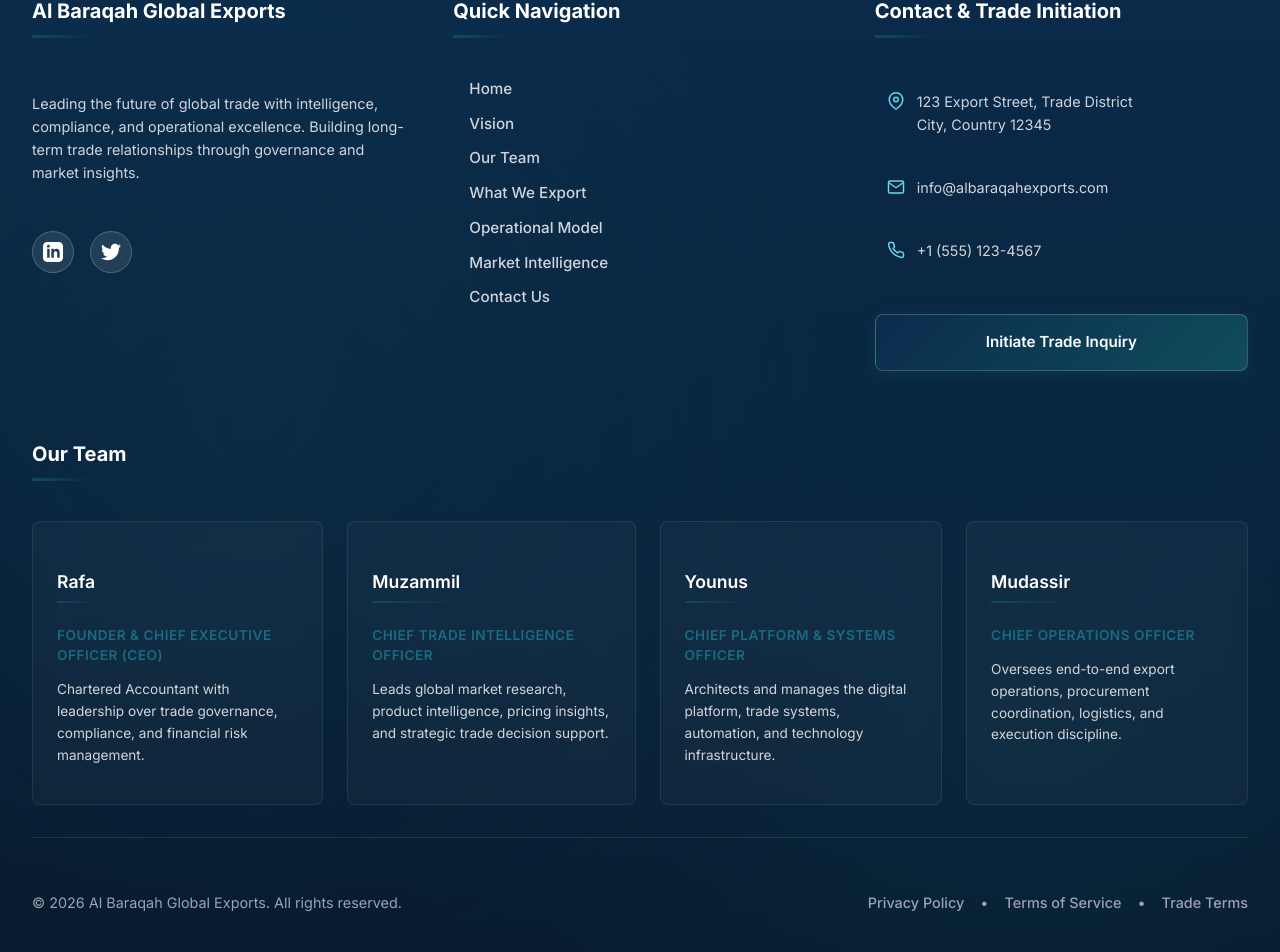
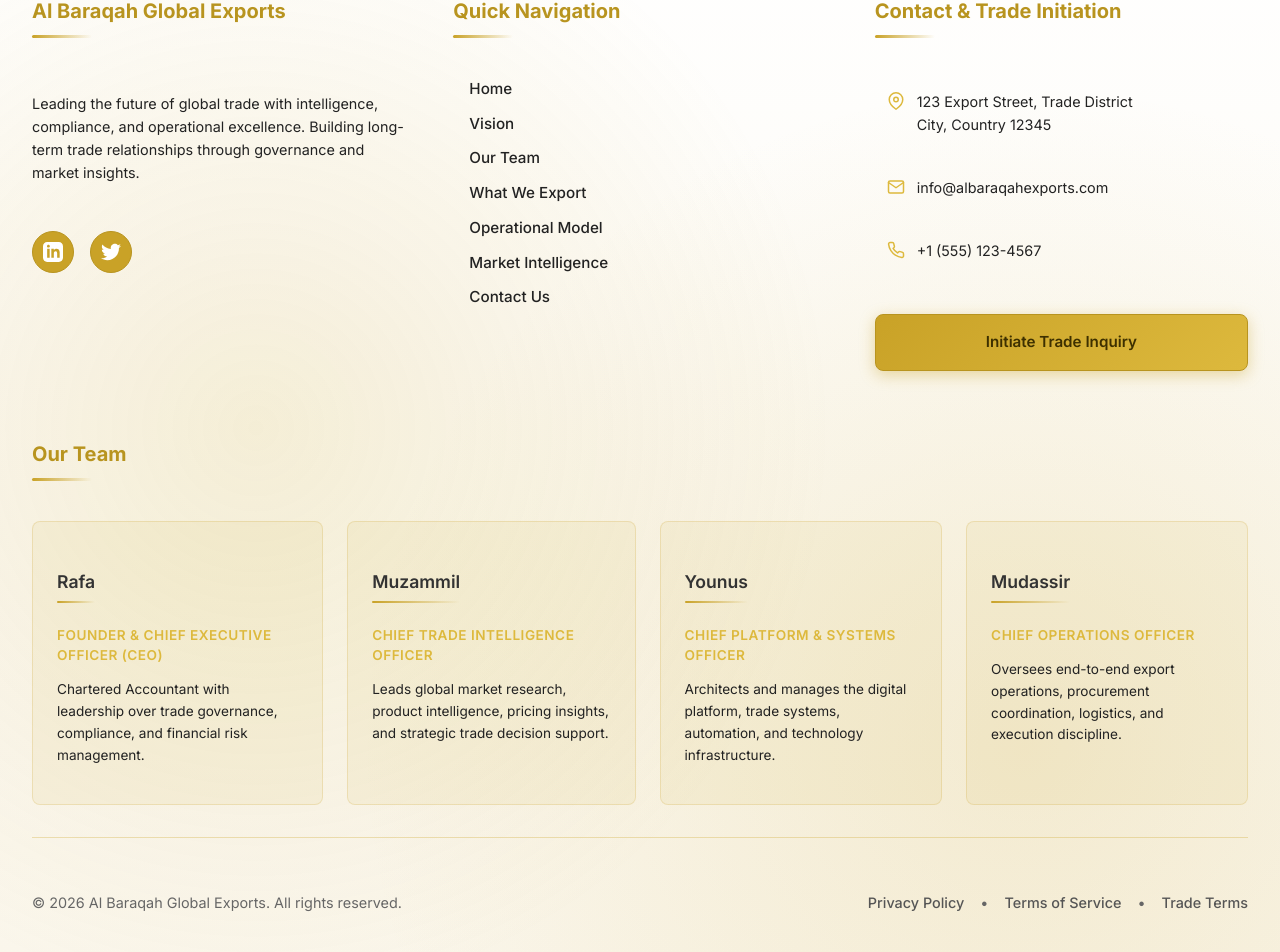
Before and after one commit to abglobalexports2k26-glitch/al-baraqa-global-exports, a React (Vite) app: page /contact in a window 1280 px wide. Shown: the part 1190-2142 px from the top of the page. Built offline with nearby package versions, Linux system fonts and the light colour scheme.

Commit message:
fixed all issues

```diff
--- a/src/components/Banner/Banner.jsx
+++ b/src/components/Banner/Banner.jsx
@@ -5,8 +5,8 @@ import logisticsBg from '../../assets/images/global_bg.jpeg'
 function Banner() {
   const tags = [
     'Chartered Accountant–Led Governance',
+    'Engineers-Led Execution',
     'IEC Registered Export Entity',
-    'LC/TT Advance Payment Support',
     'Export Documentation Accuracy',
     'Compliance Driven Trade Execution'
   ]
--- a/src/components/CTASection/CTASection.css
+++ b/src/components/CTASection/CTASection.css
@@ -1,6 +1,6 @@
 .cta-section {
   padding: 6rem 0;
-  background: linear-gradient(135deg, var(--primary-color) 0%, var(--primary-hover) 100%);
+  background: linear-gradient(135deg, #5c4a11 0%, #8b7319 100%);
   position: relative;
   overflow: hidden;
 }
@@ -48,7 +48,7 @@
   gap: 0.75rem;
   padding: 1.25rem 3rem;
   background-color: white;
-  color: var(--primary-color);
+  color: #8b7319;
   font-size: 1.15rem;
   font-weight: 700;
   text-decoration: none;
--- a/src/components/Footer/Footer.css
+++ b/src/components/Footer/Footer.css
@@ -1,8 +1,8 @@
 .footer {
-  background: linear-gradient(to bottom, #0b2c4d 0%, #071a2e 100%);
-  color: #ffffff;
+  background: linear-gradient(to bottom, #ffffff 0%, #faf6eb 100%);
+  color: #333333;
   padding: 5rem 0 2rem;
-  border-top: 3px solid var(--primary-color);
+  border-top: 3px solid #c9a227;
   position: relative;
   overflow: hidden;
 }
@@ -15,8 +15,8 @@
   right: 0;
   height: 100%;
   background-image:
-    radial-gradient(circle at 20% 50%, rgba(15, 76, 92, 0.2) 0%, transparent 50%),
-    radial-gradient(circle at 80% 80%, rgba(15, 76, 92, 0.2) 0%, transparent 50%);
+    radial-gradient(circle at 20% 50%, rgba(201, 162, 39, 0.15) 0%, transparent 50%),
+    radial-gradient(circle at 80% 80%, rgba(201, 162, 39, 0.15) 0%, transparent 50%);
   pointer-events: none;
 }
 
@@ -44,7 +44,7 @@
 .footer-heading {
   font-size: 1.25rem;
   font-weight: bold;
-  color: #ffffff;
+  color: #b8941f;
   margin-bottom: 1.5rem;
   position: relative;
   padding-bottom: 0.75rem;
@@ -57,12 +57,12 @@
   bottom: 0;
   width: 60px;
   height: 3px;
-  background: linear-gradient(to right, #0f4c5c, transparent);
+  background: linear-gradient(to right, #c9a227, transparent);
   border-radius: 2px;
 }
 
 .footer-description {
-  color: #d1d5db;
+  color: #222222;
   line-height: 1.6;
   font-size: 0.9rem;
 }
@@ -81,19 +81,18 @@
   width: 2.5rem;
   height: 2.5rem;
   border-radius: 50%;
-  background-color: rgba(255, 255, 255, 0.1);
+  background-color: #c9a227;
   color: #ffffff;
   transition: all 0.3s ease;
-  border: 1px solid rgba(255, 255, 255, 0.2);
-  backdrop-filter: blur(10px);
+  border: 1px solid #b8941f;
 }
 
 .social-link:hover {
-  background: linear-gradient(135deg, #0f4c5c 0%, #1a6b7f 100%);
+  background: linear-gradient(135deg, #c9a227 0%, #ddb93d 100%);
   color: white;
   transform: translateY(-3px);
-  box-shadow: 0 8px 20px rgba(15, 76, 92, 0.5);
-  border-color: #0f4c5c;
+  box-shadow: 0 8px 20px rgba(201, 162, 39, 0.5);
+  border-color: #c9a227;
 }
 
 /* Navigation Links */
@@ -104,7 +103,7 @@
 }
 
 .footer-link {
-  color: #d1d5db;
+  color: #222222;
   text-decoration: none;
   transition: all 0.3s ease;
   font-size: 0.95rem;
@@ -118,11 +117,11 @@
   left: 0;
   opacity: 0;
   transition: all 0.3s ease;
-  color: #6dd4e8;
+  color: #ddb93d;
 }
 
 .footer-link:hover {
-  color: #ffffff;
+  color: #b8941f;
   padding-left: 1.25rem;
 }
 
@@ -140,21 +139,20 @@
 .team-member {
   padding: 1.5rem;
   border-radius: 0.5rem;
-  background: rgba(255, 255, 255, 0.03);
-  border: 1px solid rgba(255, 255, 255, 0.08);
+  background: rgba(201, 162, 39, 0.08);
+  border: 1px solid rgba(201, 162, 39, 0.2);
   transition: all 0.3s ease;
-  backdrop-filter: blur(10px);
 }
 
 .team-member:hover {
-  background: rgba(255, 255, 255, 0.08);
-  border-color: rgba(15, 76, 92, 0.5);
+  background: rgba(201, 162, 39, 0.15);
+  border-color: rgba(201, 162, 39, 0.4);
   transform: translateY(-2px);
-  box-shadow: 0 8px 24px rgba(0, 0, 0, 0.3);
+  box-shadow: 0 8px 24px rgba(0, 0, 0, 0.1);
 }
 
 .team-member h4 {
-  color: #ffffff;
+  color: #333333;
   font-size: 1.1rem;
   margin-bottom: 0.5rem;
   font-weight: 600;
@@ -170,7 +168,7 @@
   bottom: 0;
   width: 100%;
   height: 2px;
-  background: linear-gradient(to right, #0f4c5c, transparent);
+  background: linear-gradient(to right, #c9a227, transparent);
   border-radius: 2px;
 }
 
@@ -184,7 +182,7 @@
 }
 
 .team-bio {
-  color: #d1d5db;
+  color: #222222;
   font-size: 0.85rem;
   line-height: 1.6;
 }
@@ -199,7 +197,7 @@
 .contact-item {
   display: flex;
   gap: 0.75rem;
-  color: #d1d5db;
+  color: #222222;
   font-size: 0.9rem;
   line-height: 1.6;
   padding: 0.75rem;
@@ -208,20 +206,20 @@
 }
 
 .contact-item:hover {
-  background: rgba(255, 255, 255, 0.05);
-  color: #ffffff;
+  background: rgba(201, 162, 39, 0.1);
+  color: #333333;
 }
 
 .contact-item svg {
   flex-shrink: 0;
   margin-top: 0.125rem;
-  color: #6dd4e8;
+  color: #ddb93d;
   transition: transform 0.3s ease;
 }
 
 .contact-item:hover svg {
   transform: scale(1.1);
-  color: #9fe4f0;
+  color: #e6c54d;
 }
 
 /* Footer CTA */
@@ -230,16 +228,16 @@
   align-items: center;
   justify-content: center;
   padding: 1rem 2rem;
-  background: linear-gradient(135deg, var(--primary-color) 0%, var(--primary-hover) 100%);
-  color: white;
+  background: linear-gradient(135deg, #c9a227 0%, #ddb93d 100%);
+  color: #3d3000;
   text-decoration: none;
   border-radius: 0.5rem;
   font-weight: 600;
   font-size: 0.95rem;
   transition: all 0.3s ease;
   margin-top: 1.5rem;
-  border: 1px solid rgba(255, 255, 255, 0.2);
-  box-shadow: 0 4px 15px rgba(15, 76, 92, 0.4);
+  border: 1px solid #b8941f;
+  box-shadow: 0 4px 15px rgba(201, 162, 39, 0.4);
   position: relative;
   overflow: hidden;
 }
@@ -261,8 +259,8 @@
 
 .footer-cta:hover {
   transform: translateY(-2px);
-  box-shadow: 0 8px 25px rgba(15, 76, 92, 0.6);
-  color: #ffffff;
+  box-shadow: 0 8px 25px rgba(201, 162, 39, 0.6);
+  color: #3d3000;
 }
 
 /* Footer Bottom */
@@ -272,9 +270,9 @@
   align-items: center;
   padding-top: 2.5rem;
   margin-top: 2rem;
-  border-top: 1px solid rgba(255, 255, 255, 0.1);
+  border-top: 1px solid rgba(201, 162, 39, 0.3);
   font-size: 0.9rem;
-  color: #9ca3af;
+  color: #666666;
 }
 
 .footer-legal {
@@ -284,7 +282,7 @@
 }
 
 .legal-link {
-  color: #9ca3af;
+  color: #555555;
   text-decoration: none;
   transition: all 0.3s ease;
   position: relative;
@@ -297,12 +295,12 @@
   left: 0;
   width: 0;
   height: 1px;
-  background: #0f4c5c;
+  background: #c9a227;
   transition: width 0.3s ease;
 }
 
 .legal-link:hover {
-  color: #ffffff;
+  color: #8b7319;
 }
 
 .legal-link:hover::after {
--- a/src/components/WhatWeExecute/WhatWeExecute.css
+++ b/src/components/WhatWeExecute/WhatWeExecute.css
@@ -23,7 +23,7 @@
 
 .service-card:hover {
   transform: translateY(-8px);
-  border-color: var(--primary-color);
+  border-color: var(--accent-light);
   box-shadow: var(--shadow-lg);
 }
 
@@ -31,7 +31,7 @@
   width: 4rem;
   height: 4rem;
   margin: 0 auto 1.5rem;
-  background: linear-gradient(135deg, var(--primary-color) 0%, var(--primary-hover) 100%);
+  background: linear-gradient(135deg, var(--accent-color) 0%, var(--accent-light) 100%);
   border-radius: 1rem;
   display: flex;
   align-items: center;
--- a/src/components/WhoWeAre/WhoWeAre.jsx
+++ b/src/components/WhoWeAre/WhoWeAre.jsx
@@ -39,7 +39,7 @@ function WhoWeAre() {
               <line x1="8" y1="18" x2="16" y2="18"></line>
             </svg>
           </div>
-          <h4>CA Brain</h4>
+          <h4>Chartered Accountant Brain</h4>
           <p>Strategic Financial Leadership</p>
         </div>
         <div className="stat-item">
@@ -51,7 +51,7 @@ function WhoWeAre() {
           <h4>Engineer Execution</h4>
           <p>Technical Implementation</p>
         </div>
-        <div className="stat-item">
+        {/* <div className="stat-item">
           <div className="stat-icon">
             <svg xmlns="http://www.w3.org/2000/svg" width="24" height="24" viewBox="0 0 24 24" fill="none" stroke="currentColor" strokeWidth="2">
               <path d="M12 22s8-4 8-10V5l-8-3-8 3v7c0 6 8 10 8 10z"></path>
@@ -59,7 +59,7 @@ function WhoWeAre() {
           </div>
           <h4>IEC Registered</h4>
           <p>Licensed Export Entity</p>
-        </div>
+        </div> */}
       </div>
     </section>
   )
--- a/src/index.css
+++ b/src/index.css
@@ -1,46 +1,50 @@
 @import url('https://fonts.googleapis.com/css2?family=Inter:wght@300;400;500;600;700&display=swap');
 
 :root {
-  /* Brand Colors - New Theme */
-  --primary-color: #0b2c4d;
-  --primary-hover: #0f4c5c;
-  --primary-light: #164a63;
-  --accent-color: #0f4c5c;
-  --accent-light: #1a6b7f;
+  /* Brand Colors - Golden & Green Theme */
+  --primary-color: #1a5f3c;
+  --primary-hover: #238551;
+  --primary-light: #2d9d5f;
+  --accent-color: #c9a227;
+  --accent-light: #ddb93d;
 
   /* Supporting Colors */
   --gray-primary: #6b7280;
   --gray-light: #9ca3af;
   --gray-dark: #4b5563;
-  --teal: #0f4c5c;
+  --gold: #c9a227;
+  --gold-light: #e6c54d;
+  --gold-dark: #a68519;
+  --emerald: #1a5f3c;
   --dark: #111111;
 
   /* Background Colors - Light Mode (Default) */
   --bg-primary: #ffffff;
-  --bg-secondary: #f0f5f9;
-  --bg-tertiary: #e1ecf4;
+  --bg-secondary: #f5f9f6;
+  --bg-tertiary: #e8f2eb;
   --card-bg: #ffffff;
-  --section-bg-light: rgba(11, 44, 77, 0.03);
-  --section-bg-medium: rgba(11, 44, 77, 0.08);
+  --section-bg-light: rgba(26, 95, 60, 0.03);
+  --section-bg-medium: rgba(26, 95, 60, 0.08);
 
   /* Text Colors - Light Mode (Default) */
   --text-primary: #111111;
   --text-secondary: #374151;
   --text-tertiary: #6b7280;
   --text-muted: #9ca3af;
+  --heading-color: #b8941f;
 
   /* Border Colors */
-  --border-color: rgba(11, 44, 77, 0.12);
-  --border-subtle: rgba(11, 44, 77, 0.06);
+  --border-color: rgba(26, 95, 60, 0.15);
+  --border-subtle: rgba(26, 95, 60, 0.08);
 
   /* Shadow Colors */
-  --shadow-sm: 0 2px 8px rgba(11, 44, 77, 0.08);
-  --shadow-md: 0 4px 16px rgba(11, 44, 77, 0.12);
-  --shadow-lg: 0 8px 24px rgba(11, 44, 77, 0.16);
+  --shadow-sm: 0 2px 8px rgba(26, 95, 60, 0.08);
+  --shadow-md: 0 4px 16px rgba(26, 95, 60, 0.12);
+  --shadow-lg: 0 8px 24px rgba(26, 95, 60, 0.16);
 
   /* Interactive States */
-  --hover-overlay: rgba(11, 44, 77, 0.04);
-  --focus-ring: rgba(15, 76, 92, 0.3);
+  --hover-overlay: rgba(26, 95, 60, 0.04);
+  --focus-ring: rgba(201, 162, 39, 0.4);
 
   /* Note: Aptos Narrow is a Windows system font, using Inter as fallback for web */
   font-family: 'Aptos Narrow', 'Inter', -apple-system, BlinkMacSystemFont, 'Segoe UI', 'Roboto', 'Oxygen', 'Ubuntu', 'Cantarell', sans-serif;
@@ -72,10 +76,13 @@ a:hover {
   color: var(--primary-hover);
 }
 
+h1, h2 {
+  color: var(--heading-color) !important;
+}
+
 h1 {
   font-size: 3.2em;
   line-height: 1.1;
-  color: var(--text-primary);
 }
 
 button {
```
Also changed, not shown: src/components/Banner/Banner.css (+6 -5 lines), src/components/Differentiators/Differentiators.css (+4 -4 lines), src/components/Governance/Governance.css (+6 -6 lines), src/components/WhoWeAre/WhoWeAre.css (+7 -5 lines), src/pages/Vision/Vision.css (+22 -17 lines), src/pages/Vision/Vision.jsx (+18 -18 lines).
